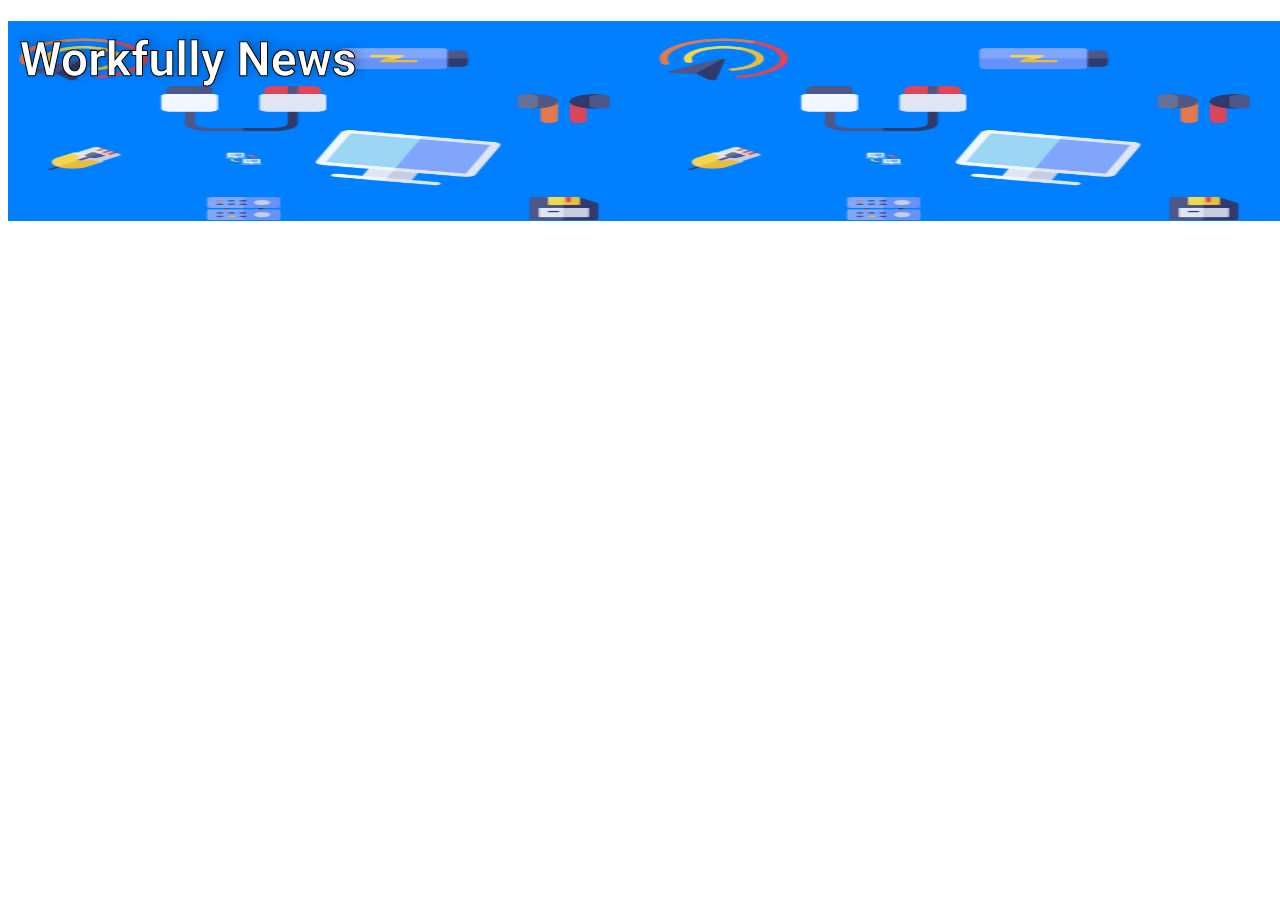
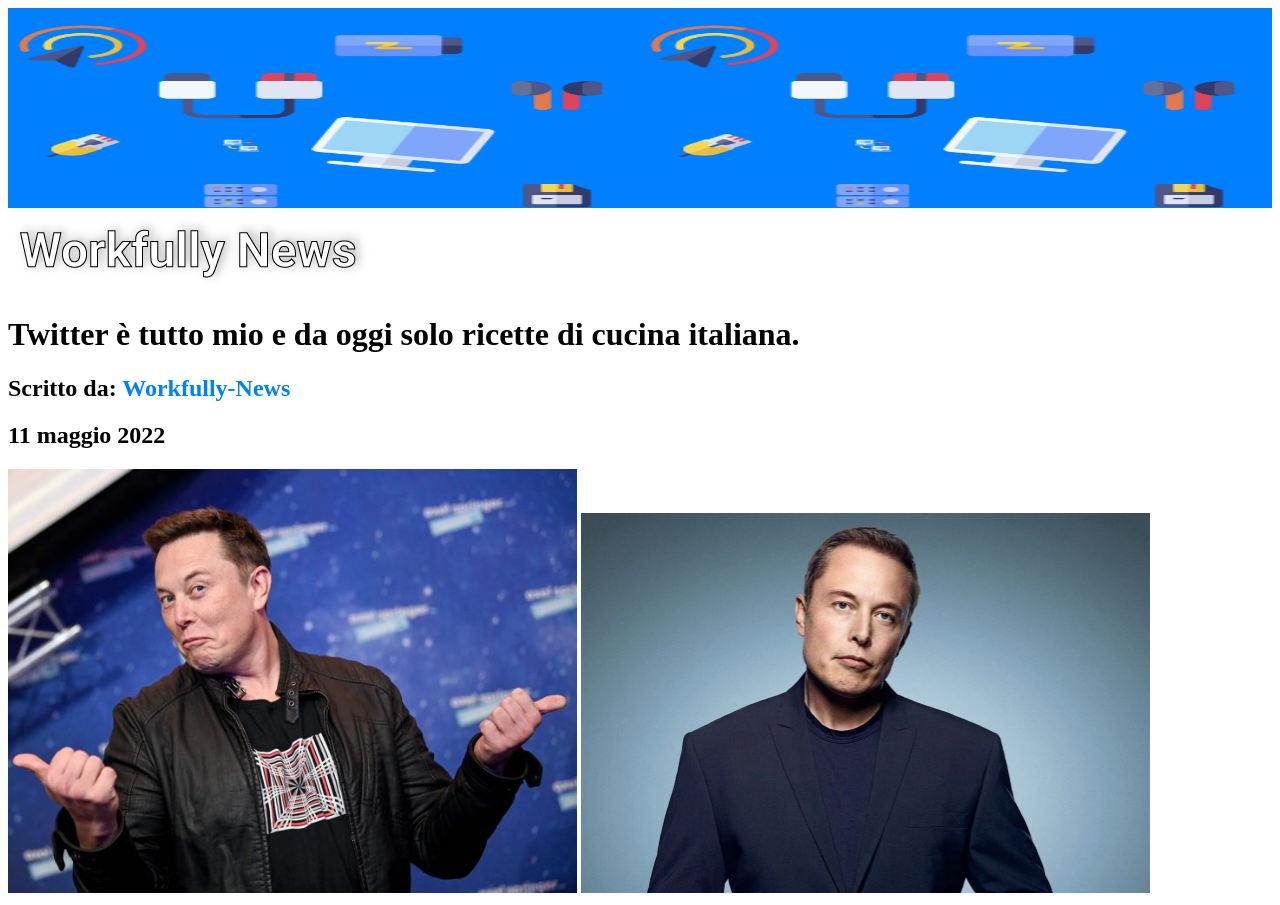
Before and after one commit to Petrus-Olteanu/htmlcss-workfullynews, a plain HTML site: page index.html in a window 1280 px wide. Before the commit the page ends 800 px from the top, so only its background shows below. Drawn offline with Linux system fonts and the light colour scheme.

Commit message:
add main

```diff
--- a/index.html
+++ b/index.html
@@ -9,14 +9,28 @@
 </head>
 <body>
     <!--header-->
+    <header>
         <div class="container">
             <img src="./img/pattern.png" alt="pattern">
         </div>
         <div class="logo">
             <img src="./img/logo.png" alt="logo">
         </div>
+    </header>
     <!--main-->
-        <h1>Twitter è tutto mio e da oggi solo ricette di cucina italiana</h1>
-        <h2>Scritto da:</h2>
+    <main>
+        <h1>Twitter è tutto mio e da oggi solo ricette di cucina italiana.</h1>
+        <h2>Scritto da:<strong> Workfully-News </strong></h2>
+        <h2>11 maggio 2022</h2>
+
+        <!--image main-->
+        <div class="class_main">
+            <img src="./img/elon-1.jpg" alt="elon 1">
+            <img src="./img/elon-2.jpg" alt="elon 2">
+        </div>
+
+
+
+    </main>
 </body>
 </html>
--- a/style.css
+++ b/style.css
@@ -1,12 +1,21 @@
 /*header img*/
 .container img{
-    position: absolute;
+
     background-color: #007fff;
     width: 100%;
     height: 200px;
+    z-index: 1;
+}
+.logo img{
+    z-index: 2;
+}
+
+strong{
+    color:#007fff;
 
 }
-.logo img{
-    position:absolute;
+.class_main img{
+    height: 45%;
+    width: 45%;
 
 }
```
